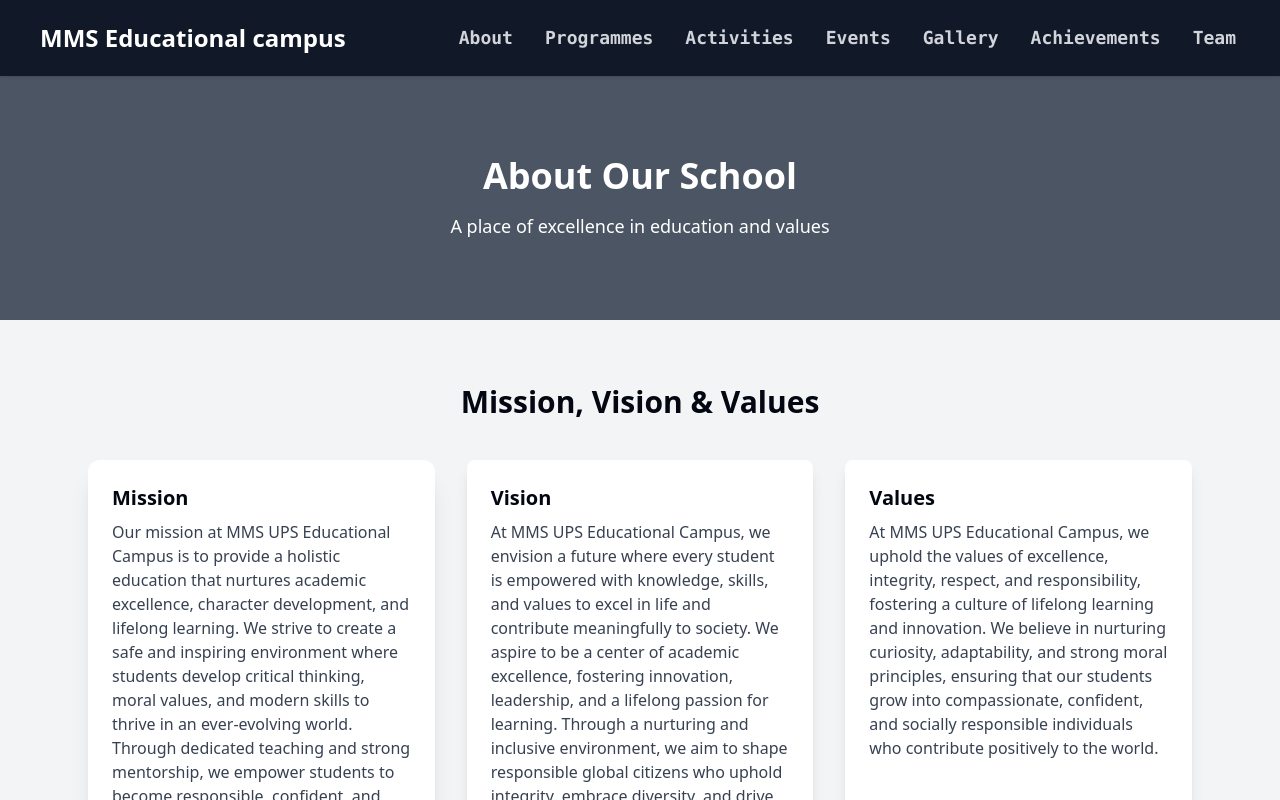
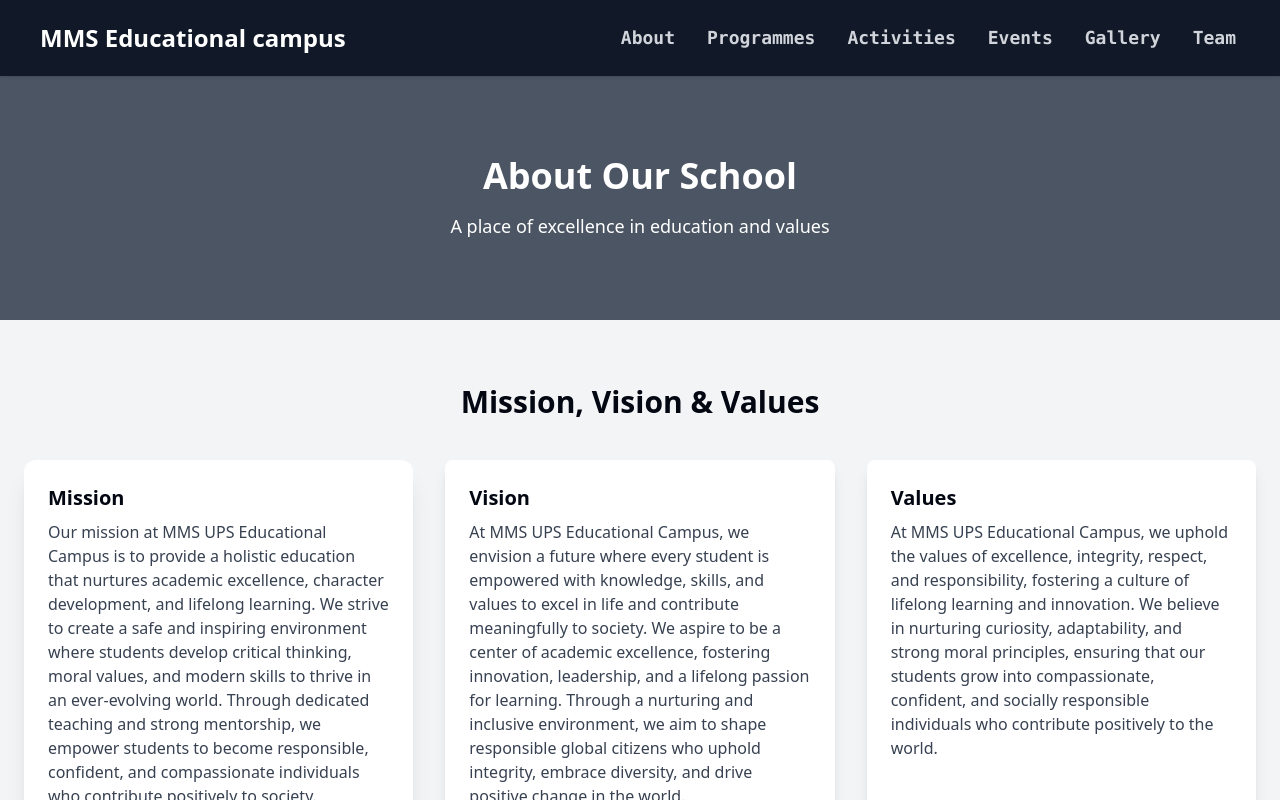
Before and after one commit to binshadhbu/mms-school-website, a Next.js app: page /about in a window 1280 px wide. Shown: the top 800 px of the page. Built offline with nearby package versions, Linux system fonts and the light colour scheme.

Commit message:
about page done

```diff
--- a/app/about/page.tsx
+++ b/app/about/page.tsx
@@ -12,12 +12,12 @@ const About = () => {
       </section>
 
       {/* Mission, Vision, Values */}
-      <section className="max-w-6xl mx-auto py-16 px-6 ">
+      <section className=" mx-auto py-16 px-6  ">
         <h2 className="text-3xl font-semibold text-center mb-10">
           Mission, Vision & Values
         </h2>
         <div className="grid md:grid-cols-3 gap-8 ">
-          <div className="bg-white p-6 shadow-xl rounded-xl ">
+          <div className="bg-white p-6 shadow-xl rounded-xl">
             <h3 className="text-xl font-bold">Mission</h3>
             <p className="mt-2 text-gray-700">
               Our mission at MMS UPS Educational Campus is to provide a holistic
--- a/components/Navbar.tsx
+++ b/components/Navbar.tsx
@@ -3,12 +3,16 @@
 import Image from "next/image";
 import Link from "next/link";
 import { useState } from "react";
+import { HoveredLink, Menu, MenuItem, ProductItem } from "./ui/navbar-menu";
+import { cn } from "@/lib/utils";
 
 export default function Navbar() {
   const [isMobileMenuOpen, setIsMobileMenuOpen] = useState(false);
   const toggleMobileMenu = () => {
     setIsMobileMenuOpen(!isMobileMenuOpen);
   };
+
+  const [active, setActive] = useState<string | null>(null);
 
   // Navigation items array
   const navItems = [
@@ -17,7 +21,7 @@ export default function Navbar() {
     { name: "Activities", href: "/activities" },
     { name: "Events", href: "/events" },
     { name: "Gallery", href: "/gallery" },
-    { name: "Achievements", href: "/achievements" },
+    // { name: "Achievements", href: "/achievements" },
     { name: "Team", href: "/team" }
   ];
 
@@ -100,7 +104,6 @@ export default function Navbar() {
                   </Link>
                 </li>
               ))}
-
             </ul>
           </div>
 
```
